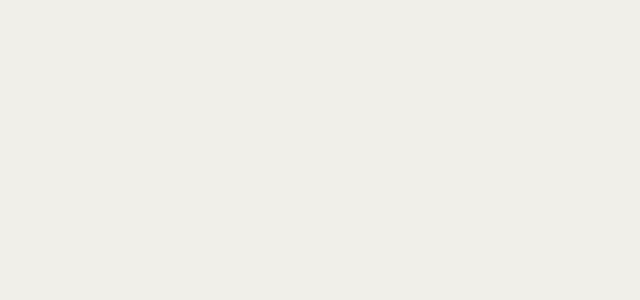
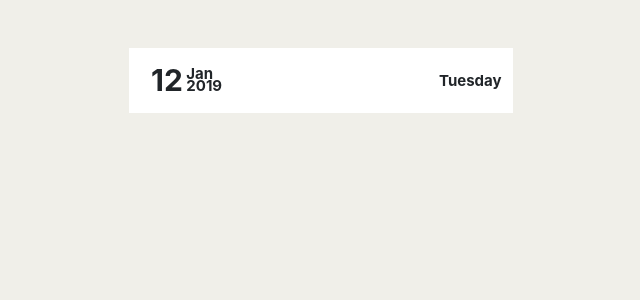
Before and after one commit to Deep-Ramani/React_ToDoList_App, a React (Create React App) app in the folder practical4/: page / in a window 1280 px wide. Shown: the top 300 px of the page, without its empty margins (319-959 px from the left). Built offline with nearby package versions, Linux system fonts and the light colour scheme.

Commit message:
Feat:Import-ToDoList-In-AppJSFile

```diff
--- a/practical4/src/App.js
+++ b/practical4/src/App.js
@@ -1,9 +1,10 @@
 import './App.css';
+import ToDoList from './Components/ToDoList';
 
 function App() {
   return (
     <div>
-
+    <ToDoList/>
     </div>
   );
 }
```
